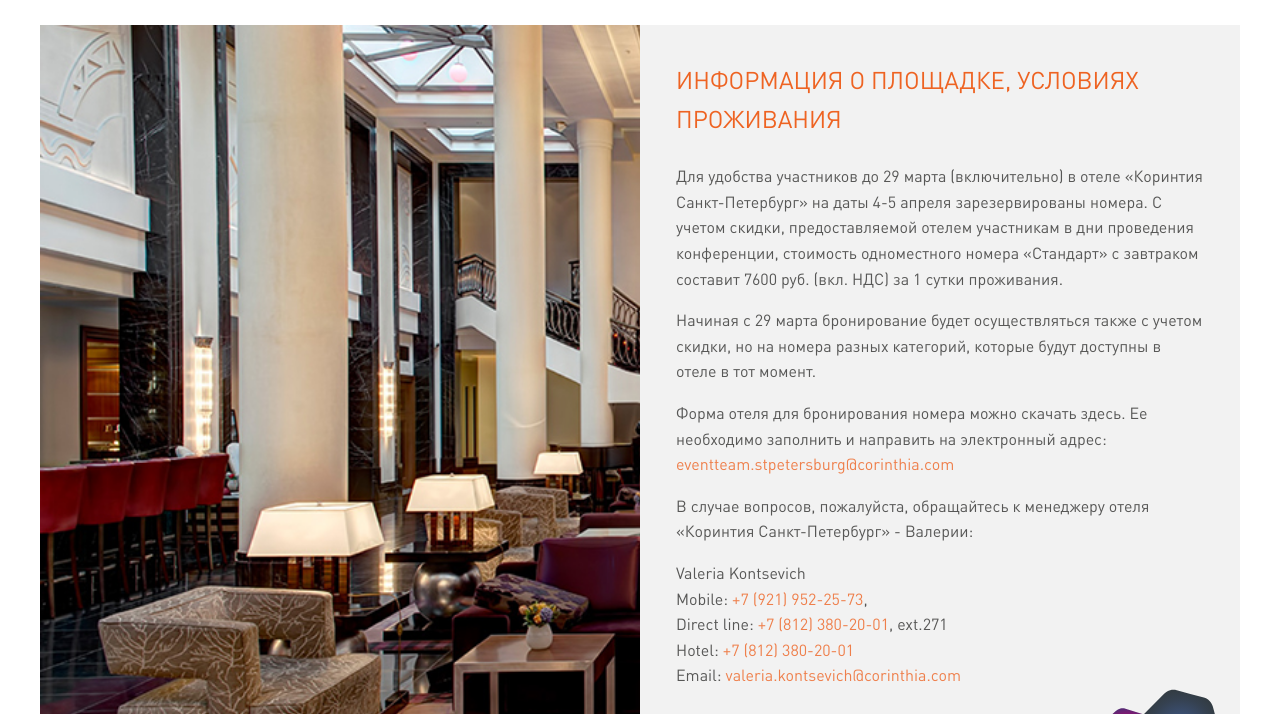
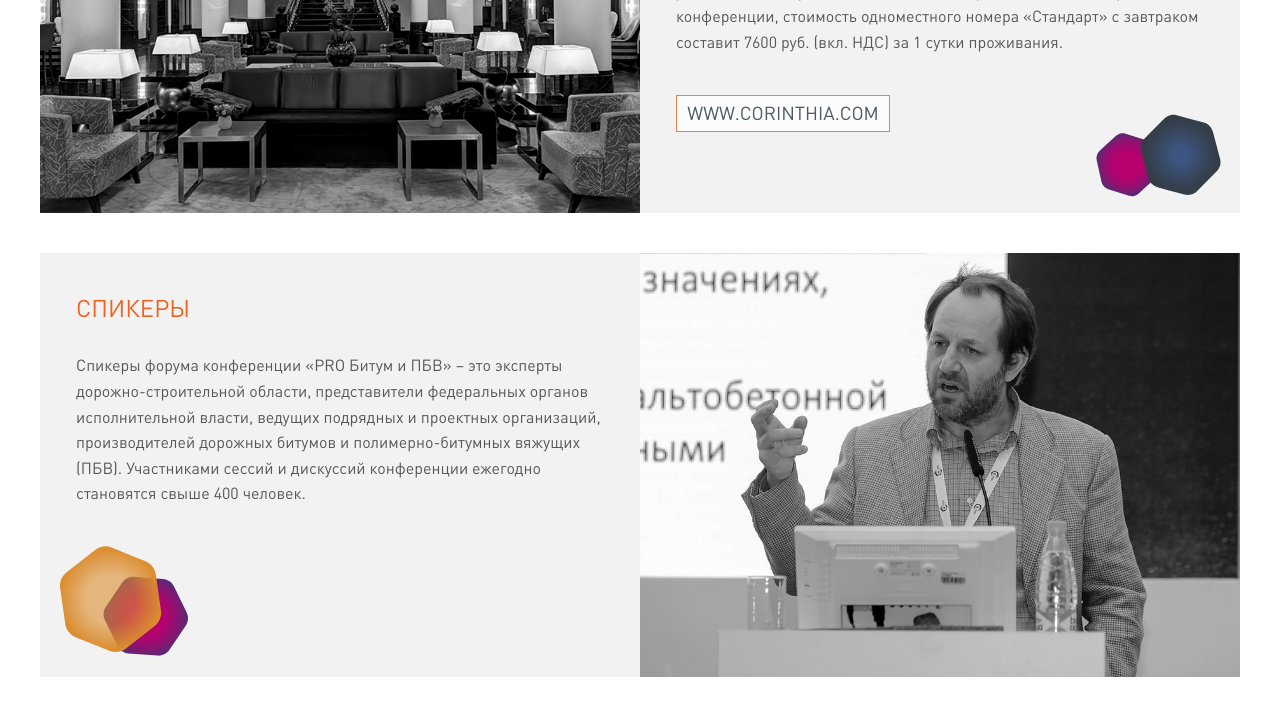
Before and after one commit to pozitivist/bitumconf, a PHP site: page / in a window 1280 px wide. Shown: the part 1712-2426 px from the top of the page. Run offline with PHP 8.4, Linux system fonts and the light colour scheme.

Commit message:
2-nd branch with bw photos

```diff
--- a/css/style.css
+++ b/css/style.css
@@ -51,8 +51,8 @@ p {line-height: 1.6em;}
   display: grid;
   -ms-grid-columns: 1fr 1fr;
   grid-template-columns: 1fr 1fr;
-  -ms-grid-rows: 1fr 1fr auto 1fr auto;
-  grid-template-rows: 1fr 1fr auto 1fr auto;
+  -ms-grid-rows: 1fr 1fr 1fr 1fr auto;
+  grid-template-rows: 1fr 1fr 1fr 1fr auto;
   max-width: 1200px;
   margin: 0 auto;
 }
@@ -145,11 +145,11 @@ img.logo {max-height: 90px;}
 
 .title {font-size:24px; line-height: 1.6em; text-transform: uppercase; color: #ee6322; padding-bottom: 10px;}
 
-.img_1 {background: url('../i/bitum_conf_1.jpg') no-repeat; background-size: cover;}
-.img_2 {background: url('../i/bitum_conf_2.jpg') no-repeat; background-size: cover;}
-.img_3 {background: url('../i/bitum_conf_3.jpg') no-repeat; background-size: cover;}
-.img_4 {background: url('../i/bitum_conf_4.jpg') no-repeat; background-size: cover;}
-.img_5 {background: url('../i/bitum_conf_5.jpg') no-repeat; background-size: cover;}
+.img_1 {background: url('../i/bitum_conf_1.jpg') center no-repeat; background-size: cover;}
+.img_2 {background: url('../i/bitum_conf_2.jpg') center no-repeat; background-size: cover;}
+.img_3 {background: url('../i/bitum_conf_3.jpg') center no-repeat; background-size: cover;}
+.img_4 {background: url('../i/bitum_conf_4.jpg') center no-repeat; background-size: cover;}
+.img_5 {background: url('../i/bitum_conf_5.jpg') center no-repeat; background-size: cover;}
 
 .hex_1 {background: url('../i/hex_1.svg') 96% 96% no-repeat #f2f2f2; background-size: 130px;}
 .hex_2 {background: url('../i/hex_2.svg') 4% 96% no-repeat #f2f2f2; background-size: 120px;}
--- a/index.html
+++ b/index.html
@@ -15,7 +15,7 @@
 	<div class="header-row">
 	  <div class="h-col-1"><a href="#"><img class="logo" src="i/logo.svg" alt="Международная конференция PRO БИТУМ И ПБВ" /></a></div>
 	  <div class="h-col-2 title">PRO БИТУМ И ПБВ. САНКТ-ПЕТЕРБУРГ <span class="orange">4-5 АПРЕЛЯ 2019</span></div>
-	  <div class="h-col-3 reg"><a class="btn" href="#">Регистрация</a></div>
+	  <div class="h-col-3 reg"><!--a class="btn" href="#">Регистрация</a--></div>
 	</div>
   </header>
   <div class="slider">
@@ -29,15 +29,14 @@
       <div class="m-col-2 hex_1">
         <div class="title">О КОНФЕРЕНЦИИ</div>
         <p>За семь лет конференция стала единой отраслевой площадкой и крупнейшим межотраслевым мероприятием по вопросам производства и применения битумных и битумопроизводных материалов в российском дорожном строительстве, а также в аэропортовой инфраструктуре.</p>
-		<p>Участниками сессий и дискуссий ежегодно становятся свыше 400 представителей федеральных органов исполнительной власти, ведущих подрядных и проектных организаций, производителей дорожных битумов и полимерно-битумных вяжущих (ПБВ).</p>
-		<p>Обмен мнениями по актуальным вопросам и обсуждение тем развития автомобильных дорог в кругу профессионалов и всех заинтересованных сторон способствуют выработке эффективных решений для строительства в России качественных и долговечных автомобильных дорог мирового уровня.</p>
+        <p>Обмен мнениями по актуальным вопросам и обсуждение тем развития автомобильных дорог в кругу профессионалов и всех заинтересованных сторон способствуют выработке эффективных решений для строительства в России качественных и долговечных автомобильных дорог мирового уровня.</p>
       </div>
 
 	  <div class="m-col-3 hex_2">
 		<div class="title">ДАТА И МЕСТО ПРОВЕДЕНИЯ</div>
         <p><strong>Отель «Коринтия Санкт-Петербург», 4-5 апреля</strong></p>
-		<p>Расположенный в самом сердце города на Невском проспекте, отель «Коринтия Санкт-Петербург» находится в легкой доступности от главных культурных достопримечательностей и процветающих деловых районов города. Близость от основных железнодорожных вокзалов, морского пассажирского порта и аэропорта, делает отель «Коринтия Санкт-Петербург» идеальным местом проживания для бизнесменов и туристов.</p>
-        <a href="#" class="btn m2">Регистрация</a>
+		    <p>Расположенный в самом сердце города на Невском проспекте, отель «Коринтия Санкт-Петербург» находится в легкой доступности от главных культурных достопримечательностей и процветающих деловых районов города. Близость от основных железнодорожных вокзалов, морского пассажирского порта и аэропорта, делает отель «Коринтия Санкт-Петербург» идеальным местом проживания для бизнесменов и туристов.</p>
+        <!--a href="#" class="btn m2">Регистрация</a-->
 	  </div>
 	  <div class="m-col-4 img_2"></div>
 
@@ -45,14 +44,6 @@
 	  <div class="m-col-6 hex_3">
 	    <div class="title">ИНФОРМАЦИЯ О ПЛОЩАДКЕ, УСЛОВИЯХ ПРОЖИВАНИЯ</div>
         <p>Для удобства участников до 29 марта (включительно) в отеле «Коринтия Санкт-Петербург» на даты 4-5 апреля зарезервированы номера. С учетом скидки, предоставляемой отелем участникам в дни проведения конференции, стоимость одноместного номера «Стандарт» с завтраком составит 7600 руб. (вкл. НДС) за 1 сутки проживания.</p>
-		<p>Начиная с 29 марта бронирование будет осуществляться также с учетом скидки, но на номера разных категорий, которые будут доступны в отеле в тот момент.</p>
-		<p>Форма отеля для бронирования номера можно скачать здесь. Ее необходимо заполнить и направить на электронный адрес: <a href="mailto:eventteam.stpetersburg@corinthia.com">eventteam.stpetersburg@corinthia.com</a></p>
-		<p>В случае вопросов, пожалуйста, обращайтесь к менеджеру отеля «Коринтия Санкт-Петербург» - Валерии:</p>
-		<p>Valeria Kontsevich<br />
-		   Mobile: <a href="tel:+79219522573">+7 (921) 952-25-73</a>,<br />
-		   Direct line: <a href="tel:+78123802001">+7 (812) 380-20-01</a>, ext.271<br />
-		   Hotel: <a href="tel:+78123802001">+7 (812) 380-20-01</a><br />
-		   Email: <a href="mailto:valeria.kontsevich@corinthia.com">valeria.kontsevich@corinthia.com</a></p>
         <a href="http://www.corinthia.com/ru/hotels/stpetersburg/" target="_blank" class="btn m3">www.corinthia.com</a>
 	  </div>
 
```
Also changed, not shown: i/bitum_conf_3.jpg, 4 other files.
